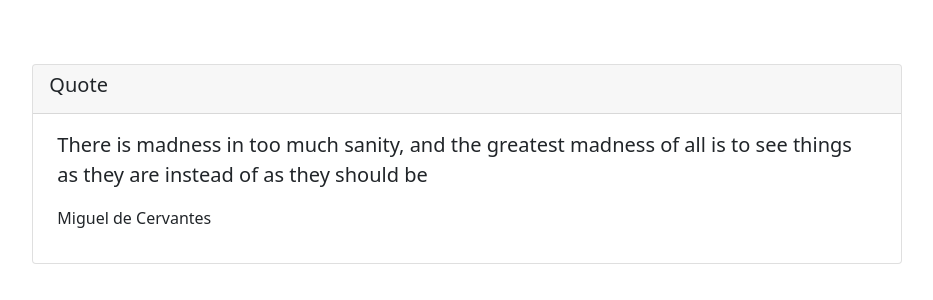
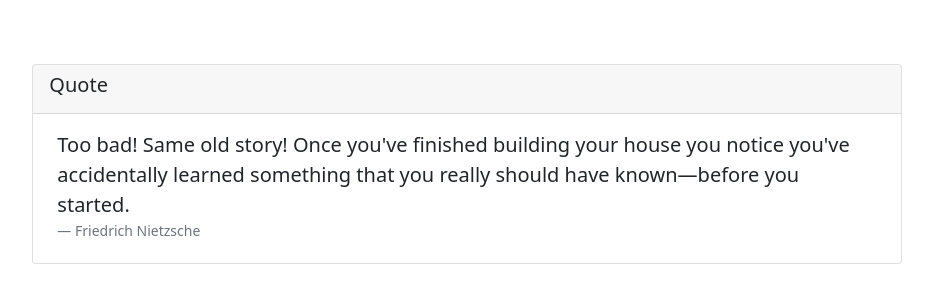
Before and after one commit to huuff/quoteapi, a Vue app: page / in a window 1280 px wide. Shown: the part 236-536 px from the top of the page, without its empty margins (173-1106 px from the left). Built offline with nearby package versions, Linux system fonts and the light colour scheme.

Commit message:
changing quotes with a fade

```diff
--- a/src/App.vue
+++ b/src/App.vue
@@ -11,9 +11,12 @@
 <script setup lang="ts">
 import { ref } from 'vue';
 import TheQuoteBox from '@/components/TheQuoteBox.vue';
-import { Quote, testQuotes } from '@/quote';
+import { Quote } from '@/quote';
+import { randomQuote } from '@/test-quotes';
 
-const currentQuote = ref<Quote>(testQuotes[0]);
+const currentQuote = ref<Quote>(randomQuote());
+
+setInterval(() => currentQuote.value = randomQuote(), 5000);
 </script>
 
 <style>
--- a/src/components/TheQuoteBox.vue
+++ b/src/components/TheQuoteBox.vue
@@ -4,16 +4,18 @@
       <h5>Quote</h5>
     </div>
     <div class="card-body px-4">
-      <figure>
+      <transition name="fade" mode="out-in">
+        <figure :key="currentQuote.contents">
           <blockquote class="blockquote">
             <p>
               {{ currentQuote.contents }}
             </p>
           </blockquote>
-        <figcaption>
+          <figcaption class="blockquote-footer">
             {{ currentQuote.author }}
           </figcaption>
         </figure>
+      </transition>
     </div>
   </main>
 </template>
@@ -29,3 +31,15 @@ const props = defineProps({
   } ,
 });
 </script>
+
+<style>
+.fade-enter-active,
+.fade-leave-active {
+  transition: opacity 0.75s ease;
+}
+
+.fade-enter-from,
+.fade-leave-to {
+  opacity: 0;
+}
+</style>
--- a/src/quote.ts
+++ b/src/quote.ts
@@ -2,9 +2,3 @@ export interface Quote {
   author: string;
   contents: string;
 }
-
-export const testQuotes: Quote[] = [
-  { author: "Miguel de Cervantes", contents: "There is madness in too much sanity, and the greatest madness of all is to see things as they are instead of as they should be" },
-
-  { author: "Friedrich Nietzsche", contents: "Too bad! Same old story! Once you've finished building your house you notice you've accidentally learned something that you really should have known—before you started."}
-];
--- /dev/null
+++ b/src/test-quotes.ts
@@ -0,0 +1,13 @@
+import { Quote } from "@/quote";
+
+const testQuotes: Quote[] = [
+  { author: "Miguel de Cervantes", contents: "There is madness in too much sanity, and the greatest madness of all is to see things as they are instead of as they should be" },
+
+  { author: "Friedrich Nietzsche", contents: "Too bad! Same old story! Once you've finished building your house you notice you've accidentally learned something that you really should have known—before you started."},
+
+  { author: "Mary Shelley", contents: "I have love in me the likes of which you can scarcely imagine and rage the likes of which you would not believe. If I cannot satisfy the one, I will indulge the other."}
+];
+
+export function randomQuote(): Quote {
+  return testQuotes[Math.floor(Math.random() * testQuotes.length)];
+}
```
Lines whose indentation alone changed are shown as unchanged.
